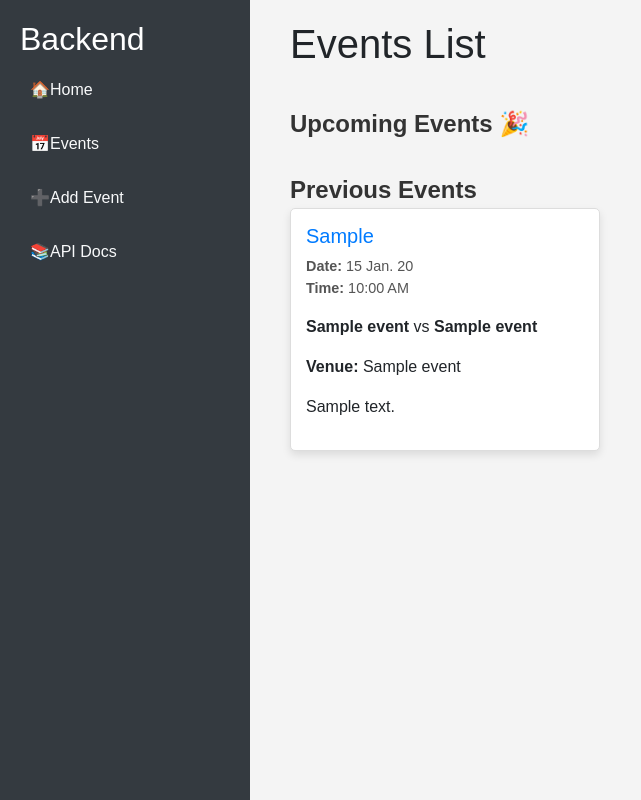
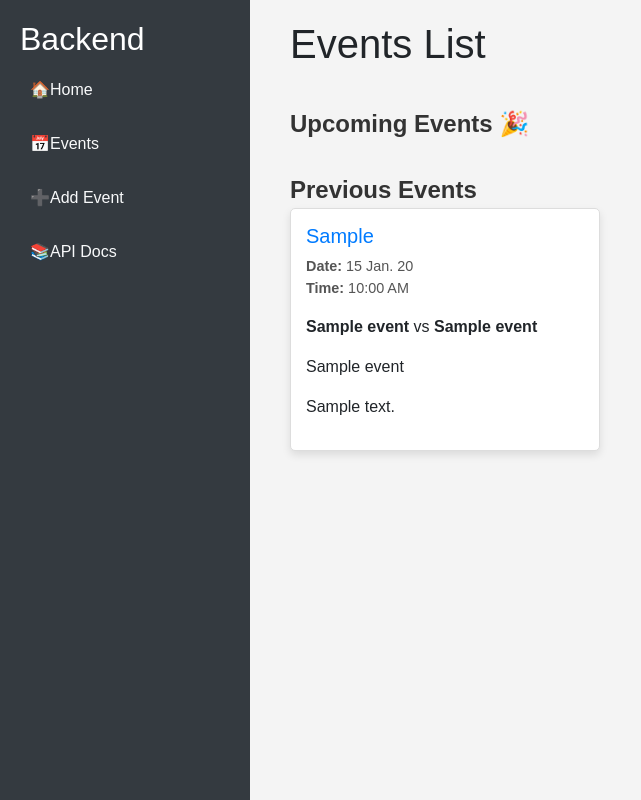
Before and after one commit to hu8813/coding_exercise_BE, a FastAPI app: template templates/events.html in a window 1280 px wide. Shown: the whole page, without its empty margins (0-641 px from the left). Run offline with FastAPI, Linux system fonts and the light colour scheme; the template is opened without the code that fills it: most values are stand-ins (such as "Sample title", 1, 10 or a date in 2020); parts of the project's set-up code (start-up, migrations or seed data) failed here and were passed over; some libraries are stand-ins or nearby versions.

Commit message:
small changes in events

```diff
--- a/templates/events.html
+++ b/templates/events.html
@@ -140,7 +140,7 @@
                     <strong class="team-name">{{ event.home_team_name }}</strong> vs
                     <strong class="team-name">{{ event.away_team_name }}</strong>
                 </p>
-                <p><strong>Venue:</strong> {{ event.venue_name }}</p>
+                <p>{{ event.venue_name }}</p>
                 {% if event.description %}
                     <p>{{ event.description }}</p>
                 {% endif %}
@@ -164,7 +164,7 @@
                     <strong class="team-name">{{ event.home_team_name }}</strong> vs
                     <strong class="team-name">{{ event.away_team_name }}</strong>
                 </p>
-                <p><strong>Venue:</strong> {{ event.venue_name }}</p>
+                <p>{{ event.venue_name }}</p>
                 {% if event.description %}
                     <p>{{ event.description }}</p>
                 {% endif %}
```
